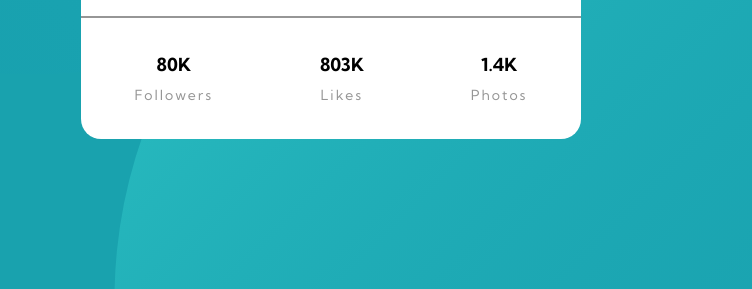
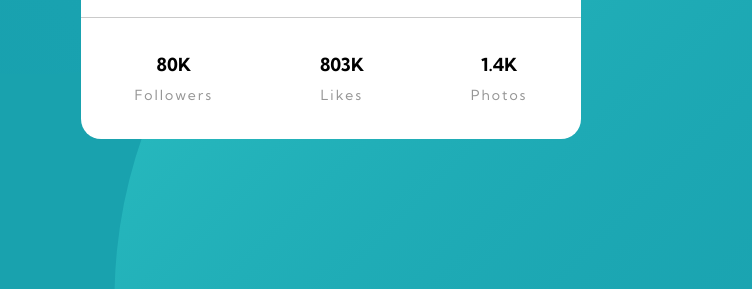
Before and after one commit to artem-p/playground, a plain HTML site: page profile-card-component-main/index.html in a window 1280 px wide. Shown: the part 511-800 px from the top of the page, without its empty margins (309-1061 px from the left). Drawn offline with Linux system fonts and the light colour scheme.

Commit message:
style separator

```diff
--- a/profile-card-component-main/css/style.css
+++ b/profile-card-component-main/css/style.css
@@ -77,7 +77,7 @@
 }
 
 .card__footer {
-    border-top: solid 2px var(--grey-color);
+    border-top: solid 1px rgba(150, 150, 150, 0.5);
     width: 100%;
     display: flex;
     justify-content: space-around;
```
